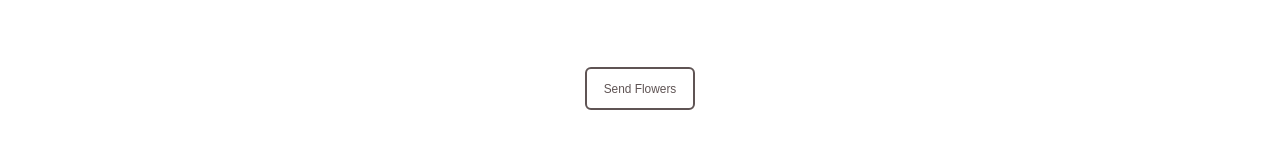
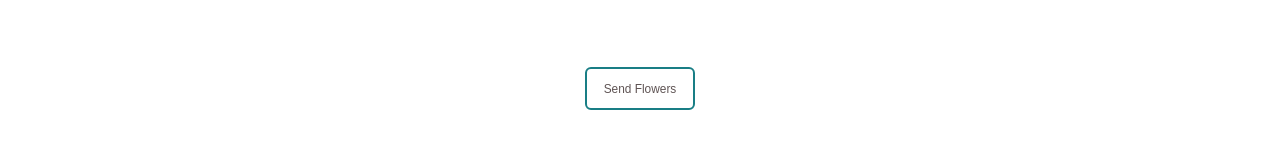
Before and after one commit to JaynewDee/CaraBella, a React (Create React App) app in the folder client/: page /contact in a window 1280 px wide. Shown: the part 354-514 px from the top of the page. Built offline with nearby package versions, Linux system fonts and the light colour scheme.

Commit message:
testing deployment

```diff
--- a/client/public/index.html
+++ b/client/public/index.html
@@ -13,7 +13,7 @@
 
     <link rel="manifest" href="%PUBLIC_URL%/manifest.json" />
 
-    <title>|Cara Bella|</title>
+    <title>| Cara Bella |</title>
   </head>
   <body>
 
--- a/client/src/App.scss
+++ b/client/src/App.scss
@@ -139,7 +139,7 @@ a:hover {
     margin-top: 2rem;
     border-radius: 0.33rem;
     font-size: 0.66rem;
-    border: 2px solid $zambezi
+    border: 2px solid $tealish;
   }
 }
 
```
